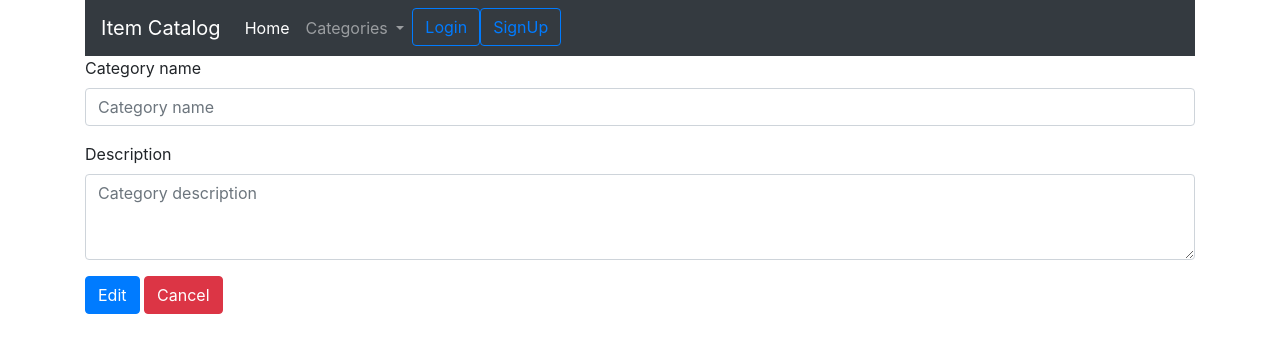
After one commit to MH-Alsubhi/item-catalog-ud, a Flask app: template templates/category/edit.html in a window 1280 px wide. The commit adds this page. Shown: the top 353 px of the page. Run offline with Flask 2, Linux system fonts and the light colour scheme; the template is opened without the code that fills it, so the values that code supplies are empty; some libraries are stand-ins or nearby versions.

Commit message:
Edit category added

```diff
--- a/app.py
+++ b/app.py
@@ -38,8 +38,14 @@ def new_category():
 
 # edit category
 @app.route('/categories/<path:category_name>/edit',methods=['GET','POST'])
-def edit_category():
-    return render_template('categories/edit.html')
+def edit_category(category_name):
+    edited_category = session.query(Category).filter_by(name=category_name).one()
+    if request.method == 'POST':
+        edited_category.name = request.form['name']
+        edit_category.desc = request.form['desc']
+        return redirect(url_for('list_categories'))
+    else:
+        return render_template('category/edit.html',category = edited_category)
 
 
 # delete category
--- a/templates/category/categories.html
+++ b/templates/category/categories.html
@@ -11,6 +11,7 @@
       </div>
       <p class="mb-1">{{category.desc}}</p>
     </a>
+    <a href="{{url_for('edit_category',category_name = category.name)}}" class="btn btn-primary btn-sm">Edit</a>
   </div>
   {%endfor%}
 
--- /dev/null
+++ b/templates/category/edit.html
@@ -0,0 +1,24 @@
+{% include "partials/header.html" %}
+
+<div class="container">
+    <!-- add new category -->
+
+    <form action="{{url_for('edit_category',category_name = category.name)}}" method="POST">
+        <div class="form-group">
+            <label>Category name</label>
+            <input name="name" type="text" class="form-control" placeholder="Category name" value="{{category.name}}">
+        </div>
+        <div class="form-group">
+            <label>Description</label>
+            <textarea name="desc" class="form-control" rows="3" placeholder="Category description">{{category.desc}}</textarea>
+        </div>
+        <div class="form-group">
+            <button type="submit" class="btn btn-primary">Edit</button>
+            <a  class="btn btn-danger" href="{{url_for('list_categories')}}">Cancel</a>
+        </div>
+    </form>
+
+
+</div>
+
+{% include "partials/footer.html" %}
```
